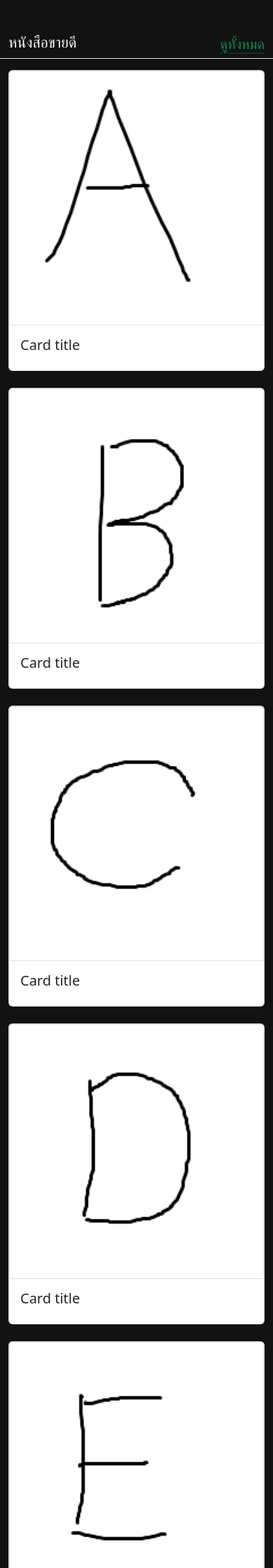
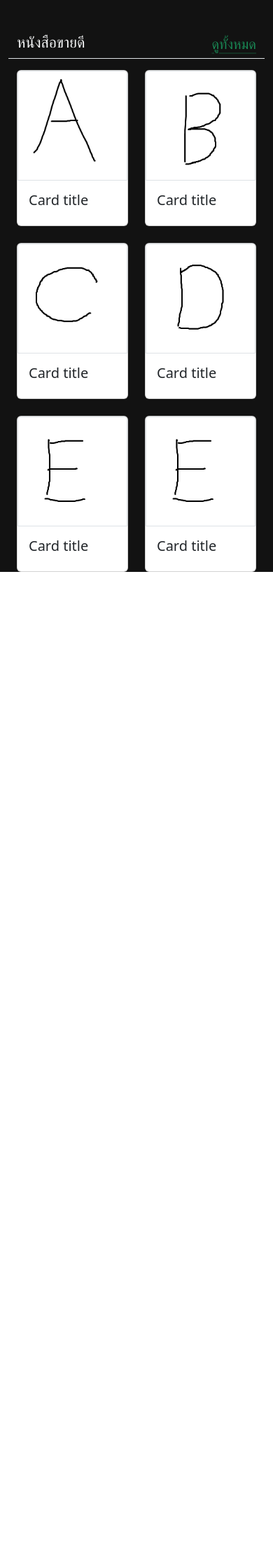
Before and after one commit to oiceo123/Books, a PHP site: page / in a window 390 px wide. Shown: the part 489-2729 px from the top of the page at 70% size. After the commit the page ends 1306 px from the top, so only its background shows below. Run offline with PHP 8.4, Linux system fonts and the light colour scheme.

Commit message:
update index page to responsive and edit carousel

```diff
--- a/index.css
+++ b/index.css
@@ -1,14 +1,20 @@
 body {
-    background: #121212;
-    padding-top: 72px;
+  background: #121212;
+  padding-top: 72px;
 }
 
 .carousel-item img {
-    height: 400px;
+  height: 400px;
 }
 
-.card {
-    box-sizing: border-box;
-    width: 202px;
-    height: 302px;
+@media only screen and (max-width: 576px) {
+  .mxw-row-mobile {
+    max-width: 450px;
+  }
 }
+
+@media only screen and (min-width: 1200px) {
+  .mxw-row-desktop {
+    max-width: 1100px;
+  }
+}
--- a/index.php
+++ b/index.php
@@ -52,6 +52,11 @@
 
   <!-- Carousel -->
   <div id="carouselExampleAutoplaying" class="carousel slide mx-5 mb-5 mt-3" data-bs-ride="carousel">
+    <div class="carousel-indicators">
+      <button type="button" data-bs-target="#carouselExampleAutoplaying" data-bs-slide-to="0" class="active" aria-current="true" aria-label="Slide 1"></button>
+      <button type="button" data-bs-target="#carouselExampleAutoplaying" data-bs-slide-to="1" aria-label="Slide 2"></button>
+      <button type="button" data-bs-target="#carouselExampleAutoplaying" data-bs-slide-to="2" aria-label="Slide 3"></button>
+    </div>
     <div class="carousel-inner">
       <div class="carousel-item active">
         <img src="https://cdn.pixabay.com/photo/2021/02/08/15/02/mountains-5995081__340.jpg" class="d-block w-100" />
@@ -64,11 +69,11 @@
       </div>
     </div>
     <button class="carousel-control-prev" type="button" data-bs-target="#carouselExampleAutoplaying" data-bs-slide="prev">
-      <!-- <span class="carousel-control-prev-icon" aria-hidden="true"></span> -->
+      <span class="carousel-control-prev-icon" aria-hidden="true"></span>
       <span class="visually-hidden">Previous</span>
     </button>
     <button class="carousel-control-next" type="button" data-bs-target="#carouselExampleAutoplaying" data-bs-slide="next">
-      <!-- <span class="carousel-control-next-icon" aria-hidden="true"></span> -->
+      <span class="carousel-control-next-icon" aria-hidden="true"></span>
       <span class="visually-hidden">Next</span>
     </button>
   </div>
@@ -76,7 +81,7 @@
   <!-- Content -->
   <div class="container">
     <!-- ส่วนหัวข้อ -->
-    <div class="row border-bottom mb-3">
+    <div class="row border-bottom mxw-row-mobile mxw-row-desktop mb-3 mx-auto">
       <div class="col h4 text-light">หนังสือขายดี</div>
       <div class="col text-end pt-1 h5">
         <a href="" class="link-success link-offset-2 link-underline-opacity-25 link-underline-opacity-100-hover">ดูทั้งหมด
@@ -84,7 +89,7 @@
       </div>
     </div>
     <!-- ส่วน Card -->
-    <div class="row row-cols-1 row-cols-md-5 g-4">
+    <div class="row row-cols-2 row-cols-sm-3 row-cols-md-4 row-cols-lg-5 g-4 mxw-row-mobile mxw-row-desktop mx-auto">
       <div class="col">
         <div class="card w-100 h-100">
           <img src="./img/a.png" class="card-img-top border border-bottom" alt="..." />
@@ -125,6 +130,14 @@
           </div>
         </div>
       </div>
+      <div class="col">
+        <div class="card w-100 h-100">
+          <img src="./img/e.png" class="card-img-top border border-bottom" alt="..." />
+          <div class="card-body">
+            <h5 class="card-title">Card title</h5>
+          </div>
+        </div>
+      </div>
     </div>
   </div>
 </body>
```
